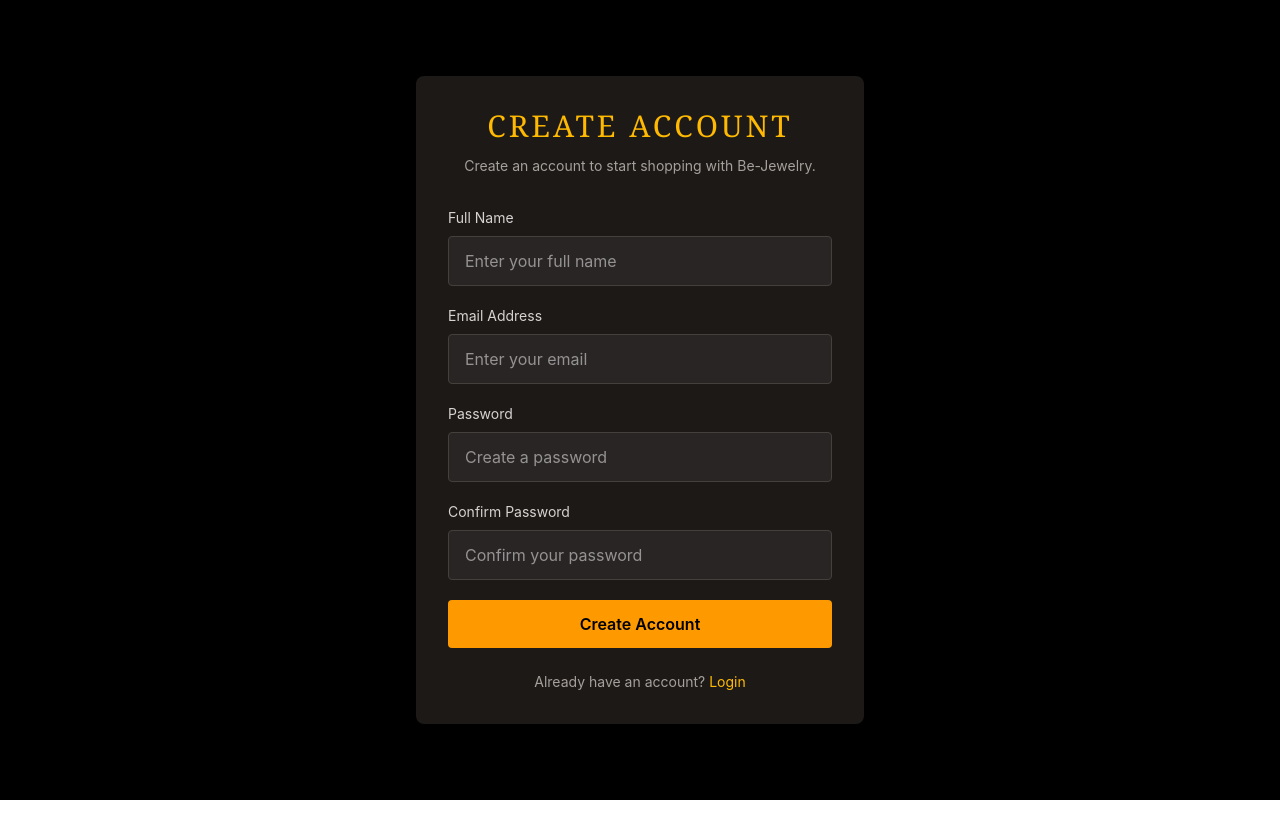
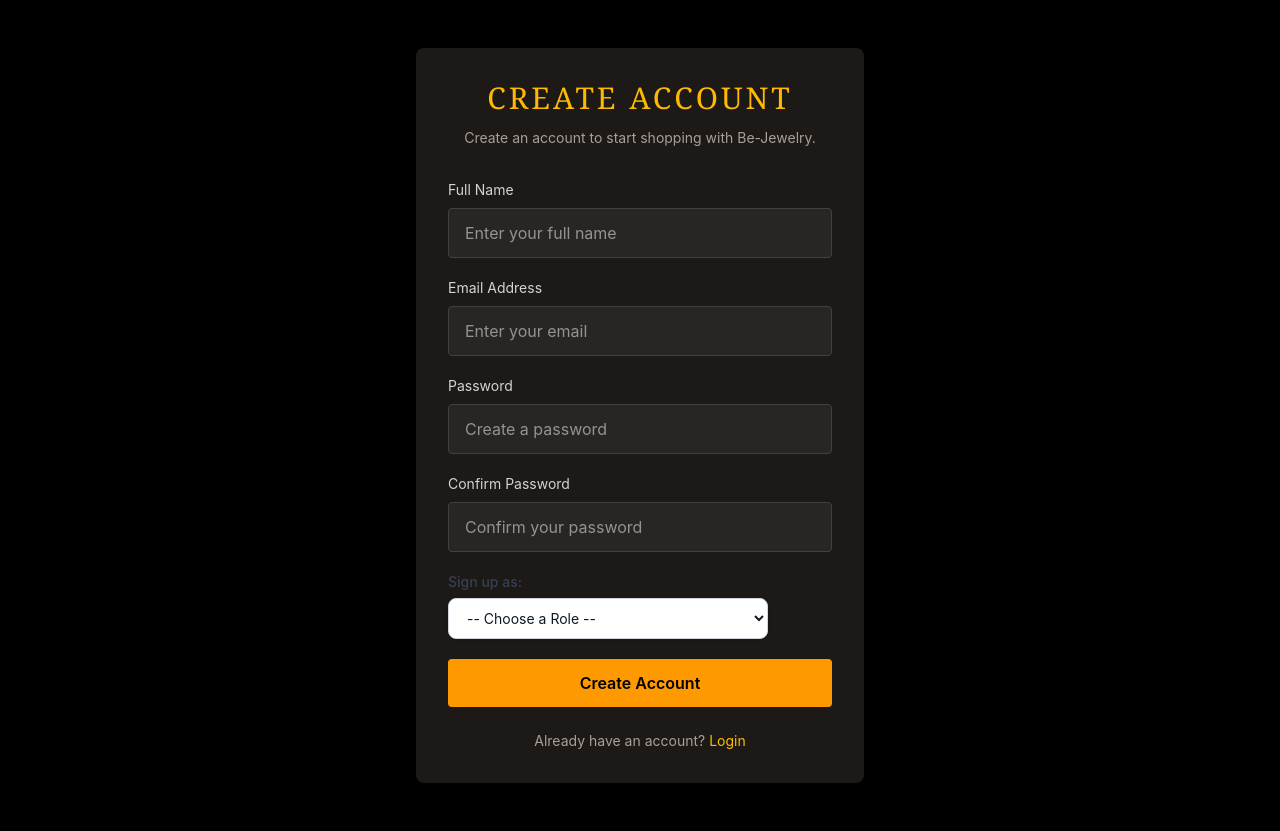
Before and after one commit to FavourOkoseimiema/Be-Jewellry, a React (Vite) app: page /register in a window 1280 px wide. Before the commit the page ends 800 px from the top, so only its background shows below. Built offline with nearby package versions, Linux system fonts and the light colour scheme.

Commit message:
Added seller/buyer role

```diff
--- a/src/components/admin/AdminLogin.jsx
+++ b/src/components/admin/AdminLogin.jsx
@@ -2,6 +2,7 @@ import { useState } from "react";
 import { useNavigate } from "react-router-dom";
 import api from "../../../services/api";
 import { FiArrowLeftCircle } from "react-icons/fi";
+import toast from "react-hot-toast";
 function AdminLogin() {
   const navigate = useNavigate();
 
@@ -29,10 +30,9 @@ function AdminLogin() {
       );
 
       navigate("/admin/dashboard");
-    } catch (error) {
-      alert(
-        error.response?.data?.message || "Login failed."
-      );
+    } catch (error) {() => {
+      toast.error("Invalid email or password")
+    navigate("/")}
     } finally {
       setLoading(false);
     }
--- a/src/components/pages/Register.jsx
+++ b/src/components/pages/Register.jsx
@@ -13,6 +13,7 @@ function Register() {
     email: "",
     password: "",
     confirmPassword: "",
+    role : "",
   });
 
   const [isLoading, setIsLoading] = useState(false);
@@ -37,7 +38,7 @@ function Register() {
     } = formData;
 
     // Check all fields
-    if (!name || !email || !password || !confirmPassword) {
+    if (!name || !email || !password || !confirmPassword || !role) {
       toast.error("Please fill in all fields.");
       return;
     }
@@ -55,10 +56,11 @@ function Register() {
         name,
         email,
         password,
+        role
       });
-      const { token, user } = response.data;
+      const { token, user , role} = response.data;
 
-      login(token,user);
+      login(token,user,role);
       toast.success("Account created successfully!");
 
       // Go to login after successful registration
@@ -183,7 +185,23 @@ function Register() {
 
           </div>
 
-
+          <div className="flex flex-col gap-1.5 w-full max-w-xs">
+  <label htmlFor="role" className="text-sm font-medium text-gray-700">
+    Sign up as:
+  </label>
+  <select
+    id="role"
+    name="role"
+    value={formData.role}
+    onChange={handleChange}
+    required
+    className="w-full px-3.5 py-2.5 text-sm text-gray-900 bg-white border border-gray-300 rounded-lg shadow-sm cursor-pointer focus:outline-none focus:ring-2 focus:ring-blue-500 focus:border-blue-500 hover:border-gray-400 transition-colors duration-150"
+  >
+    <option value="" disabled>-- Choose a Role --</option>
+    <option value="buyer">Buyer</option>
+    <option value="seller">Seller</option>
+  </select>
+</div>
           {/* Submit */}
 
           <button
```
Also changed, not shown: src/components/NavBar.jsx (line endings or trailing spaces).
